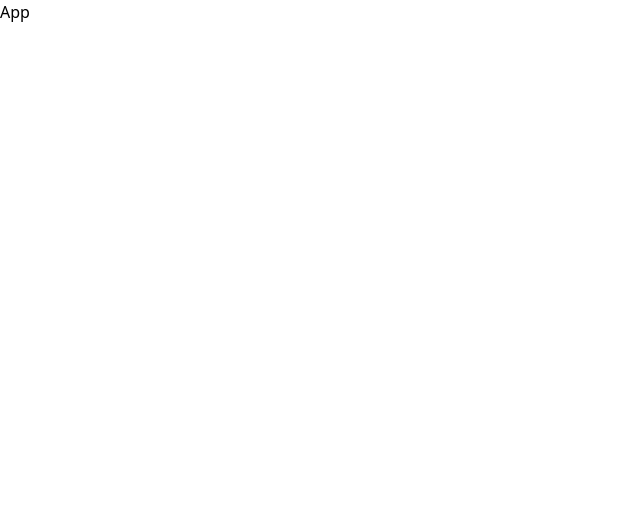
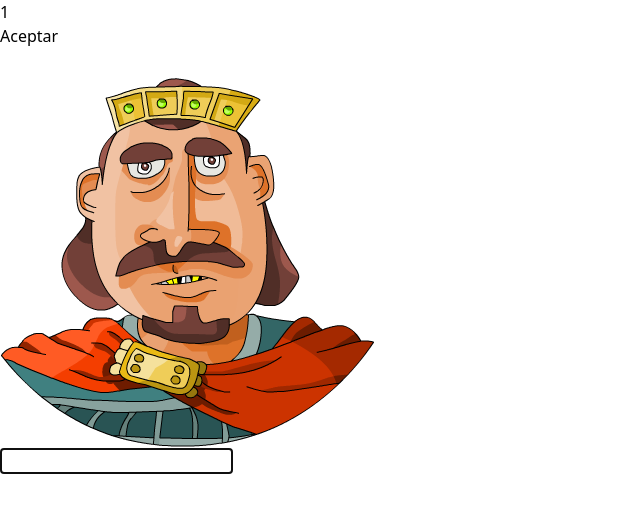
Before and after one commit to jhonatan0912/JAB-REACT, a React (Vite) app: page / in a window 1280 px wide. Shown: the top 512 px of the page, without its empty margins (0-640 px from the left). Built offline with nearby package versions, Linux system fonts and the light colour scheme.

Commit message:
lesson02 class work made

```diff
--- a/src/App.jsx
+++ b/src/App.jsx
@@ -1,8 +1,41 @@
-import React from 'react'
+import React, { useRef } from 'react'
+
+import atanagildo from "./assets/rey_atanagildo.png";
+import sisebuto from "./assets/rey_sisebuto.png";
 
 function App() {
+  const refCaja = useRef();
+
+  const cambio = 23.16;
+  function convertir() {
+    refCaja.current.innerHTML = Number(refCaja.current.innerHTML) * cambio;
+  }
+
+  function incrementar(e) {
+    e.target.innerHTML = Number(e.target.innerHTML) + 1
+    e.target.innerHTML >= 10 ? e.target.innerHTML = 1 : e.target.innerHTML;
+    e.target.innerHTML >= 8 ? e.target.style.backgroundColor = "red" : e.target.style.backgroundColor = "transparent"
+
+  }
+
+  function changeImage(e) {
+    e.target.src.includes('atanagildo') ? e.target.src = sisebuto : e.target.src = atanagildo
+  }
+
+  function lectura(e) {
+    refCaja.current.innerHTML = e.target.value
+  }
   return (
-    <div>App</div>
+    <>
+      <div ref={refCaja} className="caja" onClick={incrementar}>  1  </div>
+
+      <button onClick={convertir}>Aceptar</button>
+
+      <img src={atanagildo} alt="" onClick={changeImage} />
+
+      <input type="text" className='campo border' onChange={lectura} autoFocus />
+
+    </>
   )
 }
 
```
